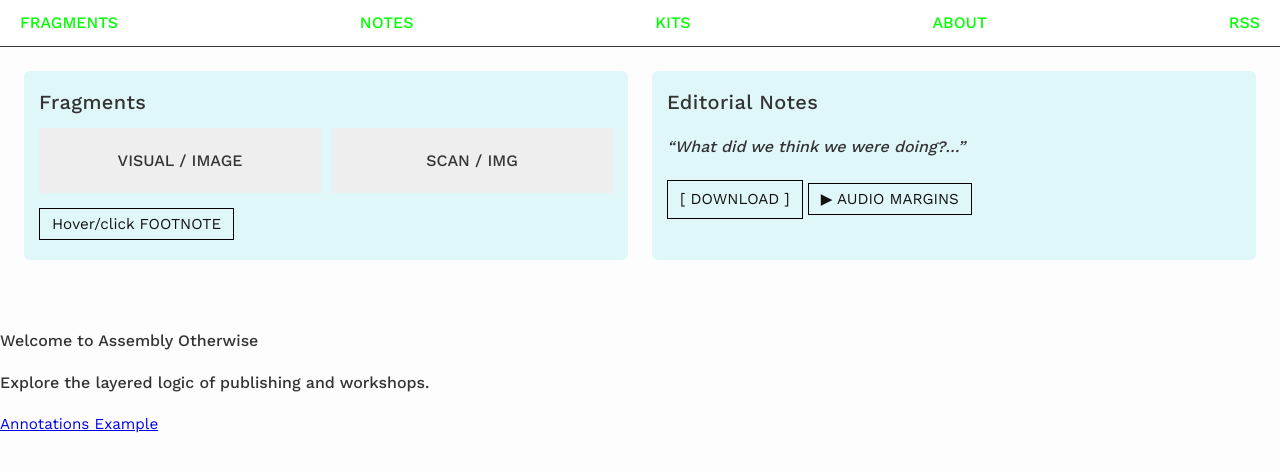
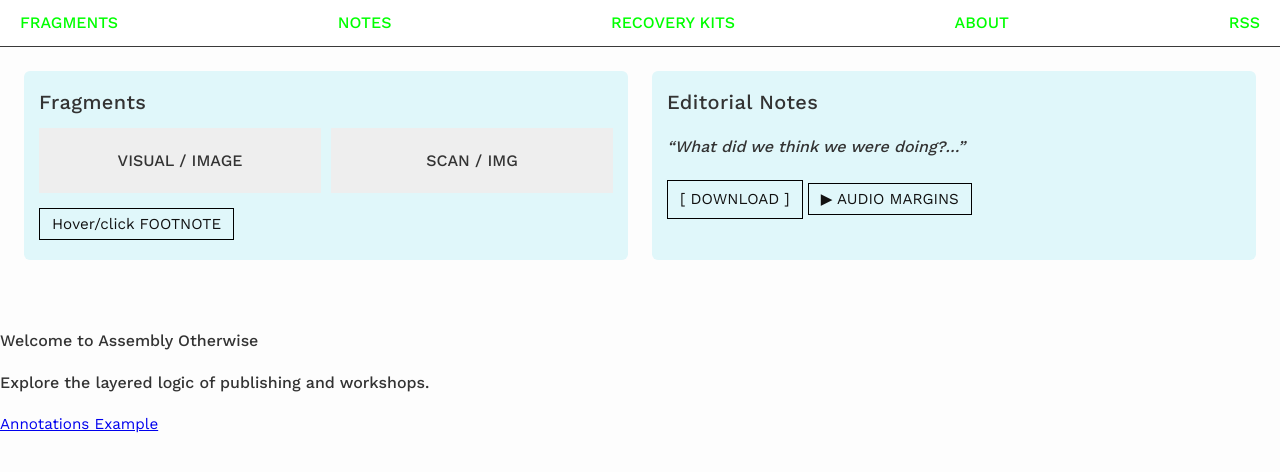
Before and after one commit to textpw/assembly-otherwise, a Jekyll site: the page built from index.md, in a window 1280 px wide. Shown: the top 472 px of the page. Built offline with Jekyll 4.4.1, drawn with Linux system fonts in a browser that asks for light colours.

Commit message:
Update index.md

```diff
--- a/index.md
+++ b/index.md
@@ -7,7 +7,7 @@ title: Home
   <nav class="main-nav">
     <a href="#">FRAGMENTS</a>
     <a href="#">NOTES</a>
-    <a href="#">KITS</a>
+    <a href="#">RECOVERY KITS</a>
     <a href="#">ABOUT</a>
     <a href="#" class="rss">RSS</a>
   </nav>
```
